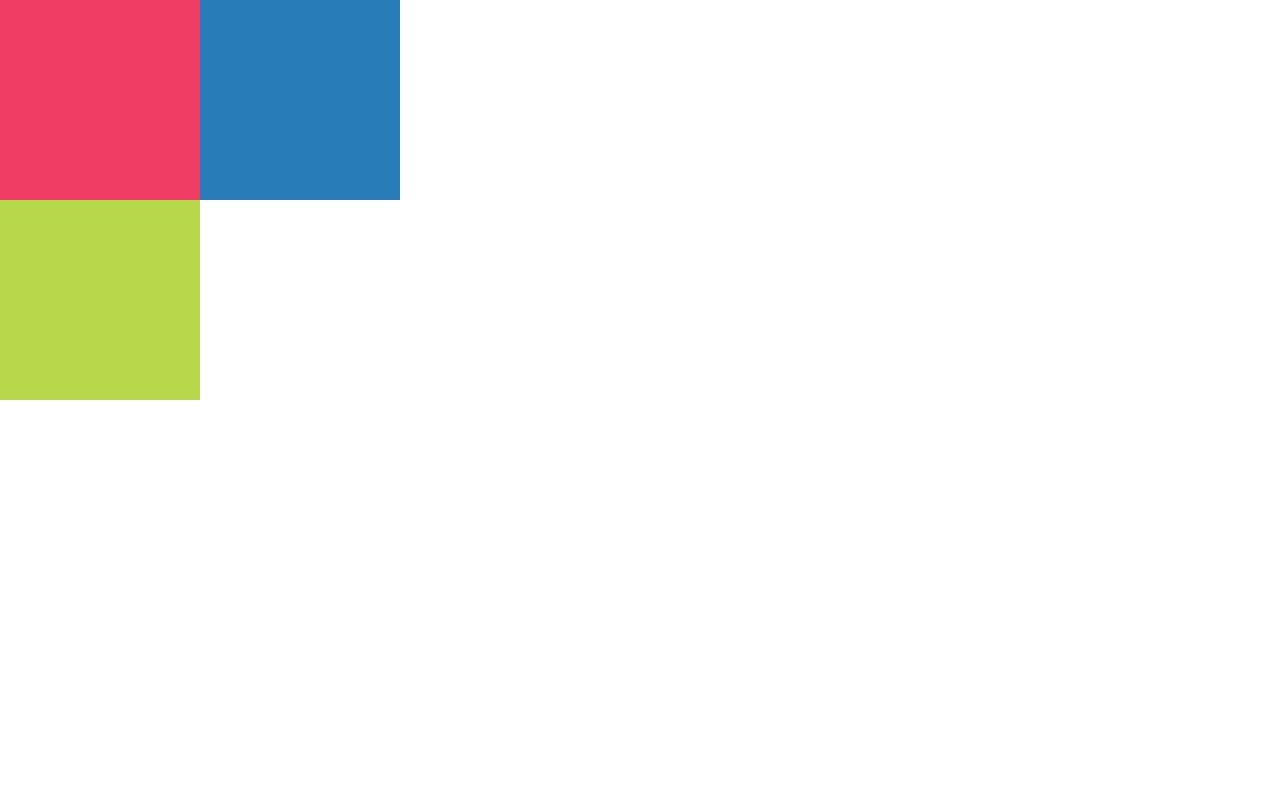
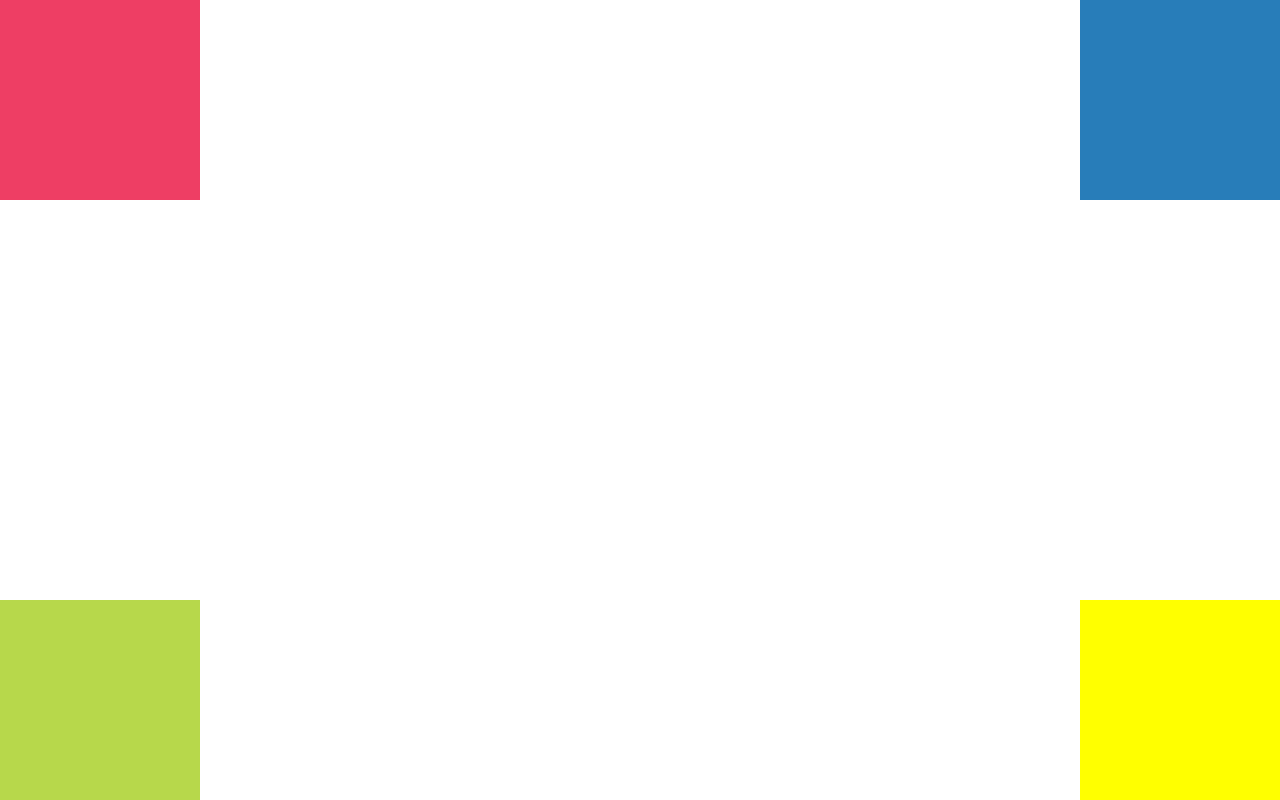
Before and after one commit to bariflor/Ejercicio-Positioning, a plain HTML site: page index.html in a window 1280 px wide. Drawn offline with Linux system fonts and the light colour scheme.

Commit message:
Desafio-3

```diff
--- a/assets/css/main.css
+++ b/assets/css/main.css
@@ -1,4 +1,63 @@
+/*DESAFIO 2*/
+/*body{
+	margin: 0;
+	padding: 0;
+}
+.contenedor{
+	margin: 0;
+	padding: 0;
+}
+.caja{
+	width: 200px;
+	height: 200px;
+}
+#rosa{
+	background: #EE3E64;
+}
+#azul{
+	background: #287DB9;
+	position: relative;
+	left: 200px;
+}
+#verde{
+	background: #B7D84B;
+}*/
+/*DESAFIO 3*/
 body{
+	margin: 0;
+	padding: 0;
+}
+.contenedor{
+	margin: 0;
+	padding: 0;
+}
+.caja{
+	width: 200px;
+	height: 200px;
+	position: absolute;
+}
+#rosa{
+	background: #EE3E64;
+	left: 0;
+	top: 0;
+}
+#azul{
+	background: #287DB9;
+	right: 0;
+	top: 0;
+}
+#verde{
+	background: #B7D84B;
+	left: 0;
+	bottom: 0;
+}
+#amarillo{
+	background-color: yellow;
+	right: 0;
+	bottom: 0;
+}
+/*DESAFIO 4*/
+/*body{
 	margin: 0;
 	padding: 0;
 }
@@ -21,3 +80,6 @@ body{
 #verde{
 	background: #B7D84B;
 }
+#amarillo{
+	background-color: yellow;
+}*/
--- a/index.html
+++ b/index.html
@@ -6,12 +6,29 @@
 	<link rel="stylesheet" type="text/css" href="assets/css/main.css">
 </head>
 <body>
-	<div class="contenedor">
+<!-- DESAFIO 2 -->
+	<!-- <div class="contenedor">
 		<div class="caja" id="rosa">
 			<div class="caja" id="azul"></div>
 		</div>
 		<div class="caja" id="verde"></div>
+	</div> -->
+<!-- DESAFIO 3 -->
+	<div class="contenedor">
+		<div class="caja" id="rosa"></div>
+		<div class="caja" id="verde"></div>
+		<div class="caja" id="azul"></div>
+		<div class="caja" id="amarillo"></div>
 	</div>
+<!-- DESAFIO 4 -->
+	<!-- <div class="contenedor">
+		<div class="caja" id="rosa"></div>
+		<div class="caja" id="verde"></div>
+		<div class="caja" id="azul"></div>
+		<div class="caja" id="amarillo"></div>
+	</div>
+
+
 	<script src="assets/js/app.js"></script>
-</body>
+</body> -->
 </html>
```
